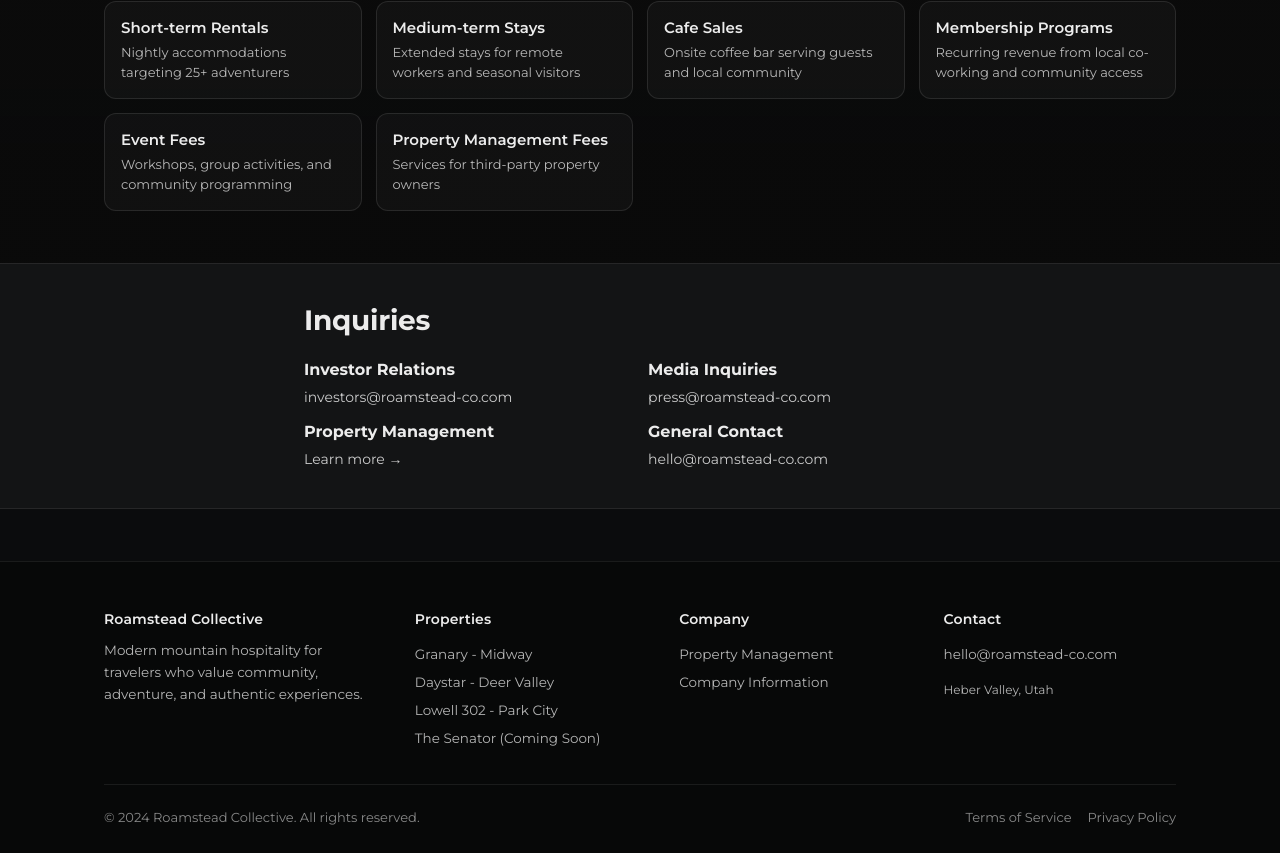
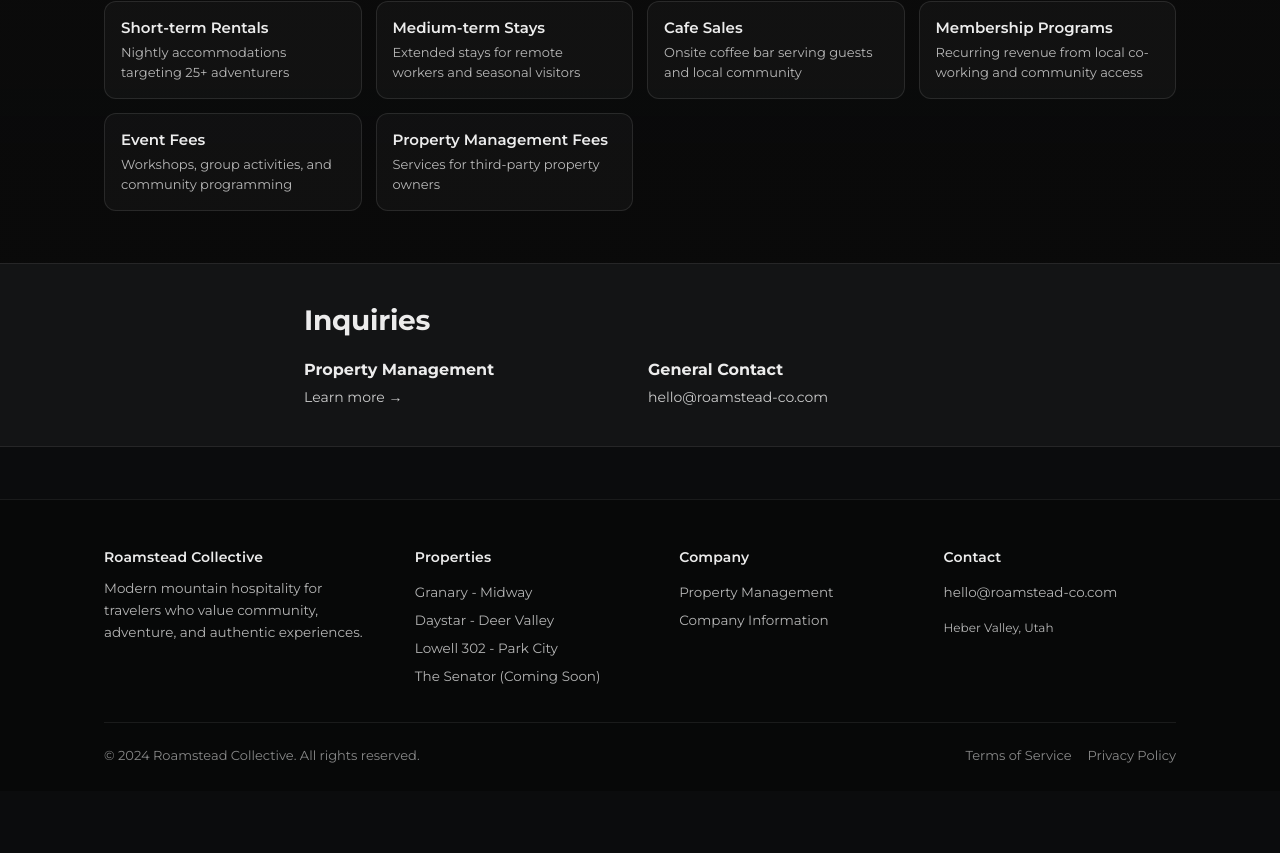
Before and after one commit to TimBlew/Roamstead-booking, a Next.js app: page /company in a window 1280 px wide. Shown: the part 2422-3275 px from the top of the page. After the commit the page ends 3213 px from the top, so only its background shows below. Built offline with nearby package versions, Linux system fonts and the light colour scheme.

Commit message:
edited Inquiries options on app/company/page.tsx

```diff
--- a/app/company/page.tsx
+++ b/app/company/page.tsx
@@ -287,29 +287,6 @@ export default function CompanyPage() {
               gap: '16px',
               marginTop: '24px'
             }}>
-              <div>
-                <h3 style={{ fontSize: '16px', marginBottom: '8px' }}>
-                  Investor Relations
-                </h3>
-                <a
-                  href="mailto:investors@roamstead-co.com"
-                  style={{ color: 'rgba(255,255,255,0.78)', fontSize: '14px' }}
-                >
-                  investors@roamstead-co.com
-                </a>
-              </div>
-
-              <div>
-                <h3 style={{ fontSize: '16px', marginBottom: '8px' }}>
-                  Media Inquiries
-                </h3>
-                <a
-                  href="mailto:press@roamstead-co.com"
-                  style={{ color: 'rgba(255,255,255,0.78)', fontSize: '14px' }}
-                >
-                  press@roamstead-co.com
-                </a>
-              </div>
 
               <div>
                 <h3 style={{ fontSize: '16px', marginBottom: '8px' }}>
```
